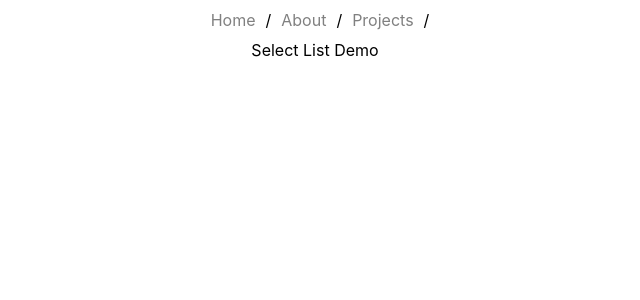
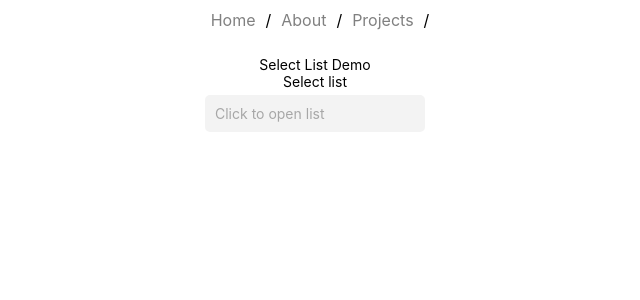
Before and after one commit to eladsadeh/ts-components, a React (Create React App) app: page /projects in a window 1280 px wide. Shown: the top 300 px of the page, without its empty margins (325-965 px from the left). Built offline with nearby package versions, Linux system fonts and the light colour scheme.

Commit message:
add styling and fix functionality

```diff
--- a/src/components/Atoms/Select/Select.style.ts
+++ b/src/components/Atoms/Select/Select.style.ts
@@ -4,41 +4,17 @@ const background = '#f3f3f3';
 const color = '#a7a7a7'
 
 const wrapper = css`
-  display: flex;
-  flex-direction: column;
-  background-color: white;
-  border-radius: 5px;
-  width: 50%;
-  h2 {
-    font-weight: bold;
-    font-size: 16px;
-    margin: 16px 16px 0;
-  }
-`;
-
-const buttons = css`
-  display: flex;
-  flex-grow: 1;
-  align-items: flex-end;
-  justify-content: center;
-  gap: 12px;
-  margin: 20px;
-`;
-
-const message = css`
-  margin: 0 20px;
-  min-height: 20px;
-  font-size: 12px;
-`;
-
-const inputs = css`
   position: relative;
   display: flex;
   flex-direction: column;
+  align-items: center;
   margin: 16px;
   font-size: 14px;
 
   input,.input {
+    position: relative;
+    min-width: 200px;
+    text-align: left;
     padding: 10px;
     background-color: ${background};
     color: ${color};
@@ -49,20 +25,15 @@ const inputs = css`
   }
   label {
     margin-bottom: 5px;
+    text-align: left;
   }
-`;
-
-const form = css`
-  display: flex;
-  flex-direction: column;
-  height: 100%;
 `;
 
 const select = (show:boolean) => css`
   display: ${show? 'block': 'none'};
   position: absolute;
-  top: 60px;
-  left: 10px;
+  top: 40px;
+  left: 0px;
   background-color: white;
   border: 1px solid ${color};
   border-radius: 5px;
@@ -73,6 +44,9 @@ const select = (show:boolean) => css`
     margin-top: 5px;
     max-height: 200px;
     overflow-y: auto;
+    list-style: none;
+    text-align: left;
+    padding: 0;
   }
   @keyframes appear {
     from {transform: scale(0.5);opacity: 0;}
@@ -81,6 +55,7 @@ const select = (show:boolean) => css`
   li {
     padding: 3px 5px;
     margin: 3px 0;
+    color: black;
     &:hover {
       cursor: pointer;
       background-color: ${background};
@@ -95,11 +70,7 @@ const select = (show:boolean) => css`
 `;
 
 const styles = {
-  buttons,
-  inputs,
   wrapper,
-  form,
-  message,
   select,
 };
 
--- a/src/components/Atoms/Select/Select.tsx
+++ b/src/components/Atoms/Select/Select.tsx
@@ -1,3 +1,4 @@
+/** @jsxImportSource @emotion/react */
 import React, {useState, useEffect, useCallback} from 'react';
 
 import styles from './Select.style'
@@ -19,7 +20,7 @@ function Select({list, showSelect, onSelection, setShowSelect}: SelectProps) {
     setFilter('')
   }
 
-  const handleKeys = (ev: KeyboardEvent) => {
+  const handleKeys = (ev: any) => {
     ev.stopPropagation()
 
     if (ev.key === 'Enter') {
--- a/src/components/Projects.tsx
+++ b/src/components/Projects.tsx
@@ -1,15 +1,33 @@
+/** @jsxImportSource @emotion/react */
 import React, { useState } from 'react';
 import Select from '../components/Atoms/Select/Select'
+import styles from '../components/Atoms/Select/Select.style'
 
 function Projects() {
-  const [leadId, setLeadId] = useState<number>(1);
+  const [value, setValue] = useState<number>(0);
   const [showSelect, setShowSelect] = useState<boolean>(false)
-  const list = []
-    return (
-        <div>
-            Select List Demo
-        </div>
-    );
+  const list = [{label: 'First option', value: 1}, {label: 'Second option', value: 2}, {label: 'Third option', value: 3}, {label: 'Fourth option', value: 4}];
+  const currentSelection = list.find((option) =>
+    option.value === value);
+
+  const handleSelection = (value: number) => {
+    setValue(value)
+    setShowSelect(false)
+  }
+  return (
+      <div css={styles.wrapper}>Select List Demo
+        <label>Select list</label>
+        <div className='input'
+          onClick={() => setShowSelect(true)}>
+          {currentSelection?.label || 'Click to open list'}
+          <Select
+            list={list}
+            showSelect={showSelect}
+            setShowSelect={setShowSelect}
+            onSelection={handleSelection}/>
+          </div>
+      </div>
+  );
 }
 
 export default Projects;
```
